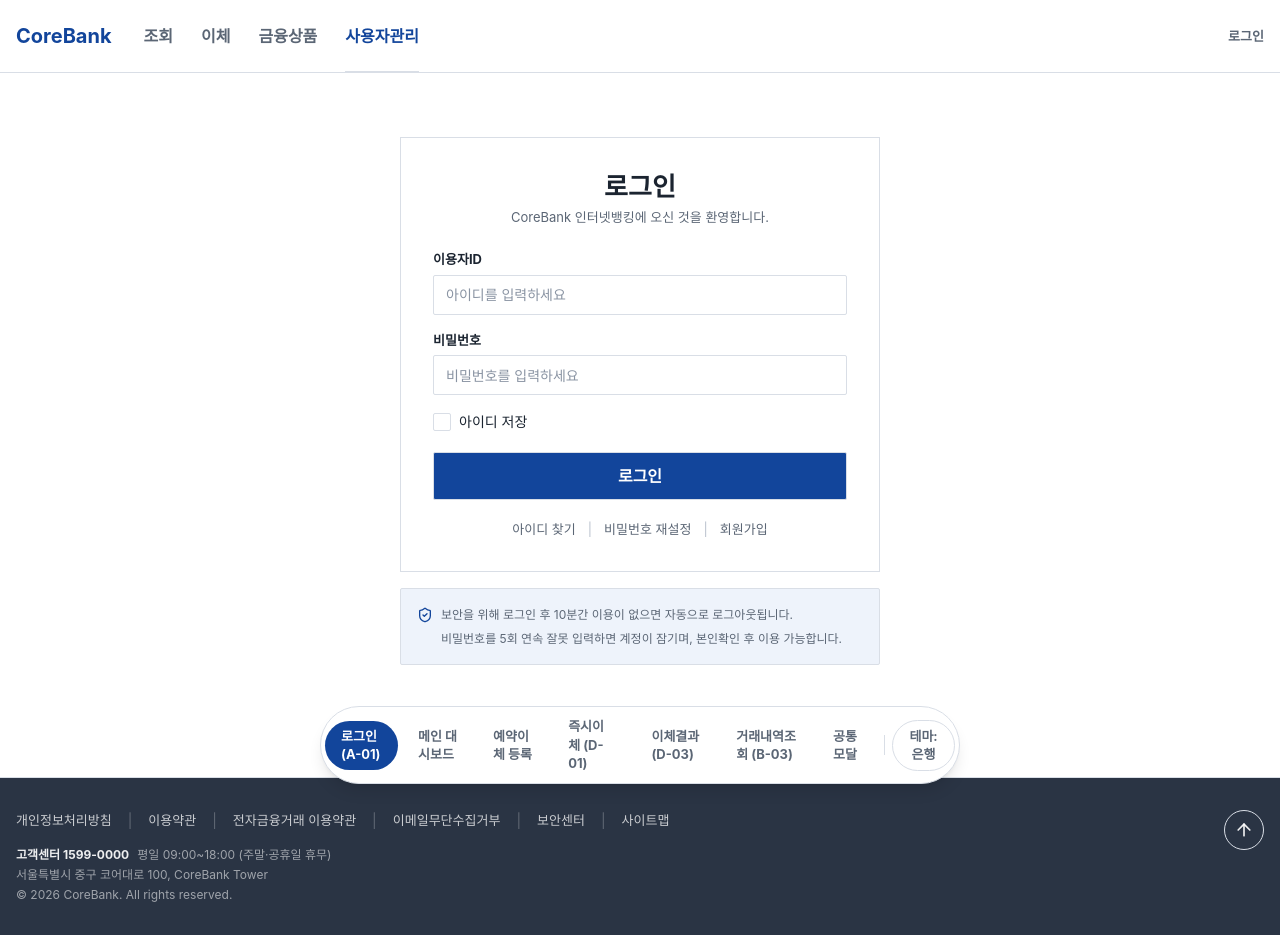
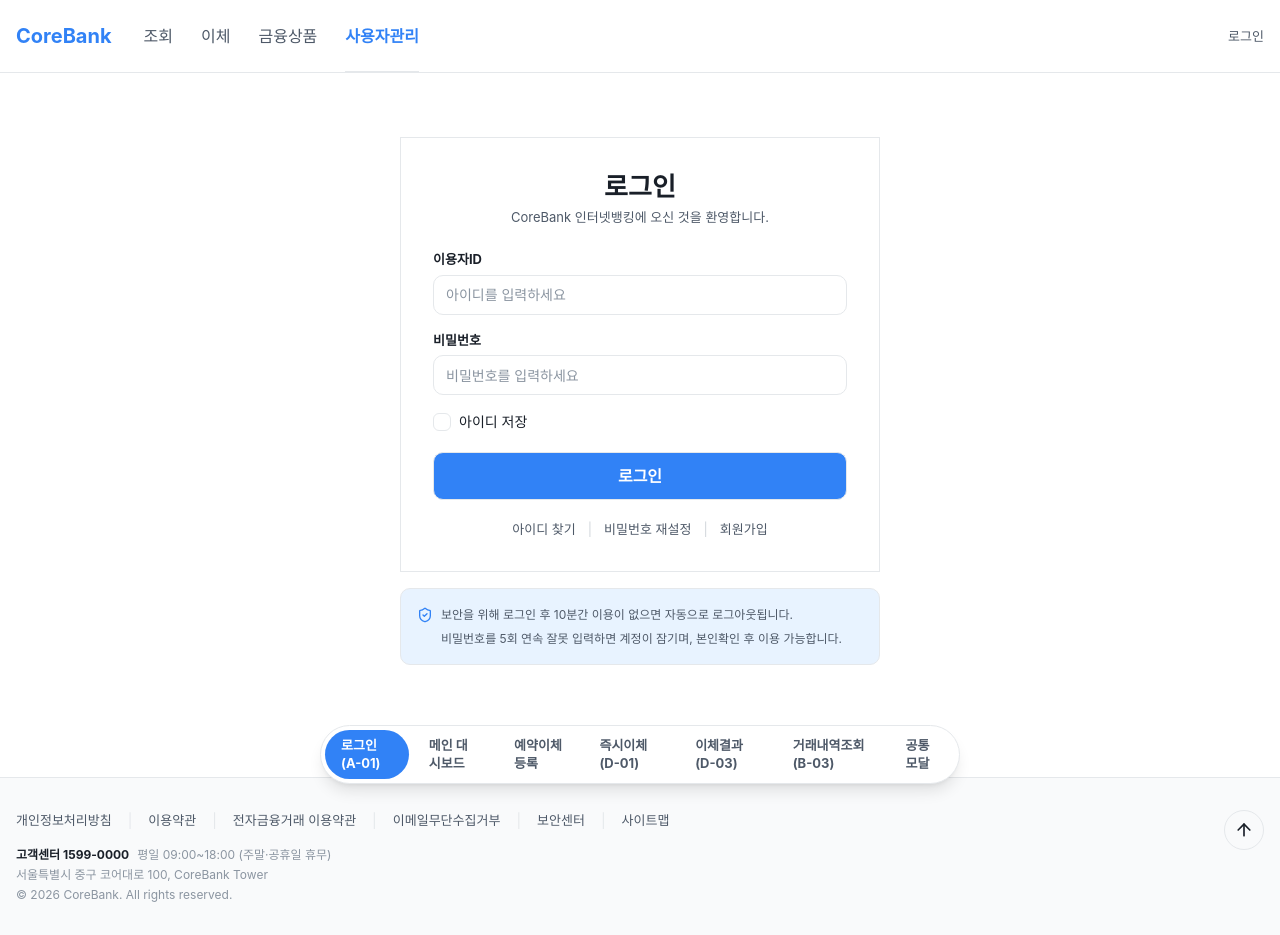
Before and after one commit to corebank-tech/corebank-design, a React (Vite) app: page / in a window 1280 px wide. Built offline with nearby package versions, Linux system fonts and the light colour scheme; a web font is replaced by a local one.

Commit message:
refactor: Theme B를 단일 테마로 전환, A/B 토글 제거
Theme A(은행 톤) 지원을 중단하고 Theme B(토스 톤) 값을 :root로 통합.
data-theme 속성 기반 분기와 App.tsx의 테마 토글 UI를 삭제.

```diff
--- a/src/App.tsx
+++ b/src/App.tsx
@@ -1,4 +1,3 @@
-import * as React from "react"
 import { Routes, Route, Link, useLocation } from "react-router-dom"
 import { PageShell } from "@/components/shell/page-shell"
 import { LoginScreen } from "@/components/login-screen"
@@ -20,26 +19,6 @@ const DEMO_ROUTES = [
   { path: "/dialogs", label: "공통 모달" },
 ] as const
 
-function ThemeToggle() {
-  const [theme, setTheme] = React.useState<"bank" | "card">("bank")
-
-  React.useEffect(() => {
-    const el = document.documentElement
-    if (theme === "card") el.setAttribute("data-theme", "card")
-    else el.removeAttribute("data-theme")
-  }, [theme])
-
-  return (
-    <button
-      type="button"
-      onClick={() => setTheme((t) => (t === "bank" ? "card" : "bank"))}
-      className="rounded-full border border-border px-4 py-1.5 text-sm font-bold text-ink-muted transition-colors hover:bg-surface"
-    >
-      테마: {theme === "bank" ? "은행" : "카드"}
-    </button>
-  )
-}
-
 function DemoSwitcher() {
   const location = useLocation()
   return (
@@ -59,8 +38,6 @@ function DemoSwitcher() {
             {r.label}
           </Link>
         ))}
-        <span className="mx-1 h-5 w-px bg-border" aria-hidden />
-        <ThemeToggle />
       </div>
     </div>
   )
--- a/src/components/dashboard/access-status-panel.tsx
+++ b/src/components/dashboard/access-status-panel.tsx
@@ -18,7 +18,7 @@ export function AccessStatusPanel({ status }: AccessStatusPanelProps) {
       className="overflow-hidden border border-[var(--color-border)] bg-white"
       aria-label="접속현황"
     >
-      <h2 className="access-status-header bg-primary px-4 py-2.5 text-sm font-bold text-primary-foreground">
+      <h2 className="bg-surface-2 px-4 py-2.5 text-sm font-bold text-ink">
         접속현황
       </h2>
       <dl>
--- a/src/globals.css
+++ b/src/globals.css
@@ -5,36 +5,36 @@
    ============================================================ */
 :root {
   /* Brand palette */
-  --color-primary: #12459b; /* GNB, form section rule, primary buttons */
-  --color-primary-hover: #0e3a83;
-  --color-primary-soft: #2f68b8; /* breadcrumb bar */
-  --color-primary-tint: #eef3fb; /* notice box background */
-  --color-accent: #e8622c; /* full-menu hamburger square */
-  --color-accent-hover: #cf5220;
-  --color-link: #12459b; /* inline text links */
+  --color-primary: #3182f6;
+  --color-primary-hover: #1b64da;
+  --color-primary-soft: #6ba5f8; /* breadcrumb bar */
+  --color-primary-tint: #e8f3ff; /* notice box background */
+  --color-accent: #3182f6;
+  --color-accent-hover: #1b64da;
+  --color-link: #3182f6; /* inline text links */
 
   /* Neutrals */
-  --color-surface: #f4f6f9; /* form label cell background */
-  --color-surface-2: #fafbfc;
-  --color-border: #d9dee6;
-  --color-border-strong: #b9c1cd;
-  --color-footer-bg: #2a3444; /* footer */
-  --color-ink: #1b2430; /* primary text */
-  --color-ink-muted: #5b6675; /* secondary text */
-  --color-ink-faint: #8a94a3;
+  --color-surface: #f2f4f6; /* form label cell background */
+  --color-surface-2: #f9fafb;
+  --color-border: #e5e8eb;
+  --color-border-strong: #d1d6db;
+  --color-footer-bg: #f9fafb; /* footer */
+  --color-ink: #191f28; /* primary text */
+  --color-ink-muted: #4e5968; /* secondary text */
+  --color-ink-faint: #8b95a1;
   --color-white: #ffffff;
 
   /* Feedback */
-  --color-danger: #d33a2c;
-  --color-danger-tint: #fdeeec;
-  --color-success: #1f8a54;
-  --color-warning: #b7791f;
-  --color-info: #12459b;
+  --color-danger: #f04452;
+  --color-danger-tint: #fdf0f1;
+  --color-success: #12b76a;
+  --color-warning: #f79009;
+  --color-info: #3182f6;
 
   /* Grid / ledger */
-  --color-navy: #17325c; /* data grid top rule */
-  --color-deposit: #1568c4; /* 입금 amounts */
-  --color-withdraw: #c2352b; /* 출금 amounts */
+  --color-navy: #e5e8eb; /* data grid top rule */
+  --color-deposit: #3182f6; /* 입금 amounts */
+  --color-withdraw: #f04452; /* 출금 amounts */
 
   /* Type scale */
   --text-page: 26px;
@@ -55,27 +55,27 @@
   --space-10: 40px;
   --space-12: 48px;
 
-  /* Radius (Theme A: 은행 톤, 전부 각짐 유지) */
-  --radius-sm: 2px;
-  --radius: 2px;
-  --radius-lg: 2px;
-  --radius-pill: 2px;
+  /* Radius */
+  --radius-sm: 6px;     /* 뱃지, 스텝 숫자, 소형 표식 */
+  --radius: 10px;       /* 버튼, 인풋, 셀렉트, 체크박스 */
+  --radius-lg: 16px;    /* 카드, 패널, 모달, 검색조건 박스 */
+  --radius-pill: 999px; /* 토글 칩 전용 */
 
-  /* Elevation (Theme A: border-only, no shadow) */
-  --shadow-card: none;
-  --shadow-pop: 0 8px 28px rgba(16, 24, 40, 0.12);
+  /* Elevation */
+  --shadow-card: 0 1px 2px rgba(25, 31, 40, 0.03), 0 4px 16px rgba(25, 31, 40, 0.06);
+  --shadow-pop: 0 8px 32px rgba(25, 31, 40, 0.14);
 
-  /* Weight (Theme A: color carries hierarchy, not weight) */
-  --weight-label: 700;
+  /* Weight — 색이 아니라 굵기로 위계를 만든다 */
+  --weight-label: 500;
   --weight-value: 700;
   --weight-heading: 700;
 
-  /* Footer foreground (Theme A: dark footer, white text) */
-  --color-footer-fg: rgba(255, 255, 255, 0.75);
-  --color-footer-fg-strong: rgba(255, 255, 255, 0.92);
-  --color-footer-fg-faint: rgba(255, 255, 255, 0.55);
-  --color-footer-divider: rgba(255, 255, 255, 0.25);
-  --color-footer-hover-bg: rgba(255, 255, 255, 0.10);
+  /* Footer foreground (light footer, dark text) */
+  --color-footer-fg: var(--color-ink-muted);
+  --color-footer-fg-strong: var(--color-ink);
+  --color-footer-fg-faint: var(--color-ink-faint);
+  --color-footer-divider: var(--color-border);
+  --color-footer-hover-bg: var(--color-surface);
 
   /* Font */
   --font-sans: "Pretendard Variable", Pretendard, -apple-system, sans-serif;
@@ -96,8 +96,8 @@
   --popover-foreground: var(--color-ink);
   --primary: var(--color-primary);
   --primary-foreground: var(--color-white);
-  --secondary: var(--color-surface);
-  --secondary-foreground: var(--color-ink);
+  --secondary: var(--color-primary-tint);
+  --secondary-foreground: var(--color-primary);
   --muted: var(--color-surface);
   --muted-foreground: var(--color-ink-muted);
   --accent: var(--color-accent);
@@ -107,71 +107,6 @@
   --border: var(--color-border);
   --input: var(--color-border);
   --ring: var(--color-primary);
-}
-
-/* ============================================================
-   CoreBank — Theme B (신한카드 톤)
-   적용:  <html data-theme="card">  →  Theme B
-          data-theme 없음            →  Theme A (기존)
-   ============================================================ */
-[data-theme="card"] {
-  /* Brand */
-  --color-primary: #3182f6;
-  --color-primary-hover: #1b64da;
-  --color-primary-soft: #6ba5f8;
-  --color-primary-tint: #e8f3ff;
-  --color-accent: #3182f6;
-  --color-accent-hover: #1b64da;
-  --color-link: #3182f6;
-
-  /* Neutrals — surface 의미가 '라벨셀'에서 '페이지 배경'으로 바뀐다 */
-  --color-surface: #f2f4f6;
-  --color-surface-2: #f9fafb;
-  --color-border: #e5e8eb;
-  --color-border-strong: #d1d6db;
-  --color-footer-bg: #f9fafb;
-  --color-ink: #191f28;
-  --color-ink-muted: #4e5968;
-  --color-ink-faint: #8b95a1;
-
-  /* Feedback */
-  --color-danger: #f04452;
-  --color-danger-tint: #fdf0f1;
-  --color-success: #12b76a;
-  --color-warning: #f79009;
-  --color-info: #3182f6;
-
-  /* Grid — 네이비 룰의 존재감을 지운다 */
-  --color-navy: #e5e8eb;
-  --color-deposit: #3182f6;
-  --color-withdraw: #f04452;
-
-  /* Radius */
-  --radius-sm: 6px;     /* 뱃지, 스텝 숫자, 소형 표식 */
-  --radius: 10px;       /* 버튼, 인풋, 셀렉트, 체크박스 */
-  --radius-lg: 16px;    /* 카드, 패널, 모달, 검색조건 박스 */
-  --radius-pill: 999px; /* 토글 칩 전용 */
-
-  /* Elevation */
-  --shadow-card: 0 1px 2px rgba(25, 31, 40, 0.03), 0 4px 16px rgba(25, 31, 40, 0.06);
-  --shadow-pop: 0 8px 32px rgba(25, 31, 40, 0.14);
-
-  /* Weight — 토스는 색이 아니라 굵기로 위계를 만든다 */
-  --weight-label: 500;
-  --weight-value: 700;
-  --weight-heading: 700;
-
-  /* Footer foreground (Theme B: light footer, dark text) */
-  --color-footer-fg: var(--color-ink-muted);
-  --color-footer-fg-strong: var(--color-ink);
-  --color-footer-fg-faint: var(--color-ink-faint);
-  --color-footer-divider: var(--color-border);
-  --color-footer-hover-bg: var(--color-surface);
-
-  /* shadcn 재바인딩 */
-  --background: var(--color-white);
-  --secondary: var(--color-primary-tint);
-  --secondary-foreground: var(--color-primary);
 }
 
 @theme inline {
@@ -237,13 +172,6 @@
   border-color: var(--color-border);
 }
 
-/* 대시보드 접속현황 헤더: Theme B에서는 bg-primary 솔리드가 무겁다. */
-[data-theme="card"] .access-status-header {
-  background-color: var(--color-surface-2);
-  color: var(--color-ink);
-  font-weight: var(--weight-heading);
-}
-
 html {
   background-color: var(--color-surface-2);
 }
```
